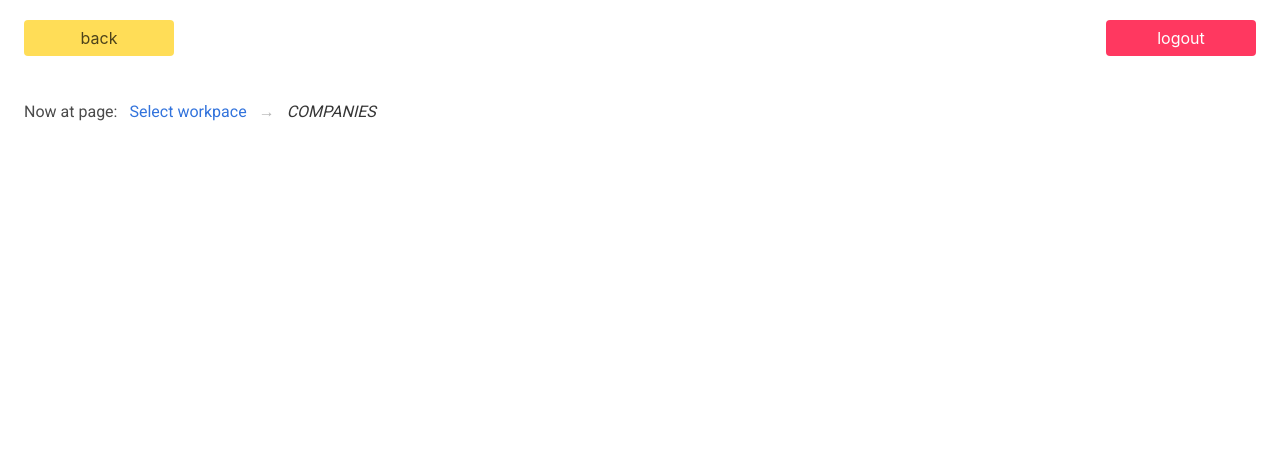
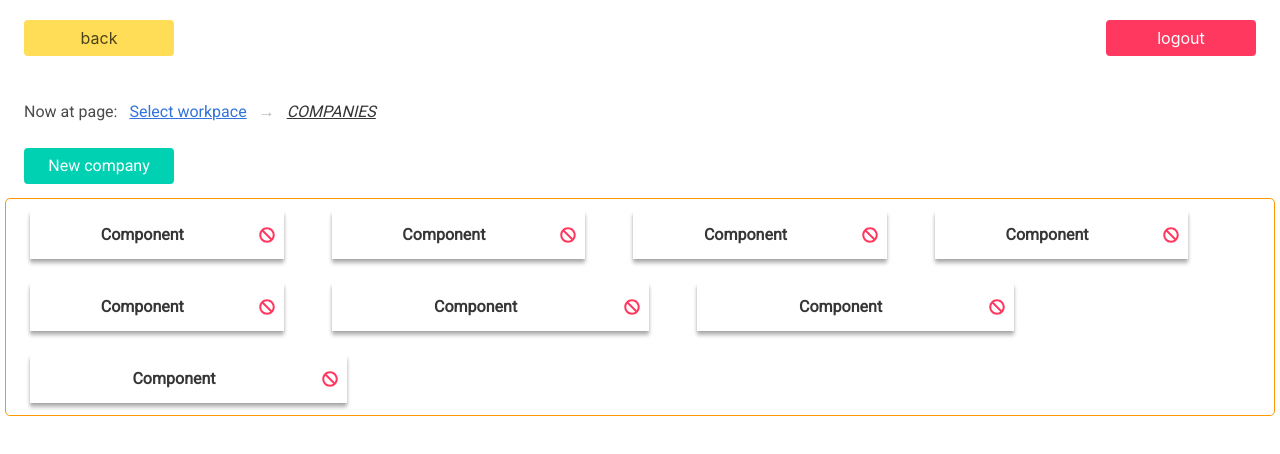
Before and after one commit to lunaticSKE12/Able-and-Primpton, an Electron app: page renderer/companies.html in a window 1280 px wide. Drawn offline with nearby package versions, Linux system fonts and the light colour scheme.

Commit message:
Edit company page
fixed other page looks

```diff
--- a/renderer/app.js
+++ b/renderer/app.js
@@ -1,5 +1,6 @@
 const { remote } = require('electron')
 const { BrowserWindow } = require('electron')
+const { dialog } = require('electron').remote
 
 let firebaseConfig = sercetKey;
 
@@ -10,6 +11,7 @@ console.log("asdawdsdad: "+firebaseConfig)
 
 // Make auth and firestore reference
 const auth = firebase.auth();
+
 
 function logout() {
   auth.signOut();
@@ -68,3 +70,20 @@ function signup() {
 function companies(){
   remote.getCurrentWindow().loadURL(`file://${__dirname}/companies.html`)
 }
+
+function deleteCard(){
+  dialog.showMessageBox(null, options, (response) => {
+    if(response === 1){
+      console.log('delete')
+    }
+  });
+}
+
+const options = {
+  type: 'question',
+  buttons: ['Cancel', 'Yes, please', 'No, thanks'],
+  defaultId: 2,
+  title: 'Question',
+  message: 'Do you want to do delete this?',
+  detail: 'this company will permanent deleted'
+};
--- a/renderer/companies.html
+++ b/renderer/companies.html
@@ -14,7 +14,7 @@
   <!-- Add Firebase products that you want to use -->
   <script src="https://www.gstatic.com/firebasejs/6.2.4/firebase-auth.js"></script>
   <script src="https://www.gstatic.com/firebasejs/6.2.4/firebase-firestore.js"></script>
-
+  <script type='text/javascript' src='config.js'></script>
   <script src="./app.js"></script>
 </head>
 
@@ -34,6 +34,119 @@
     </nav>
   </header>
 
+  <a class="button is-primary new-company">New company</a>
+  <br>
+
+  <div class="card-company">
+    <div class="cards column is-one-fifth">
+      <div class="cards-item">
+        <header class="card-header">
+          <p class="card-header-title is-centered">
+            Component
+          </p>
+          <span class="icon has-text-danger" onclick="deleteCard()">
+            <i class="fas fa-ban"></i>
+          </span>
+        </header>
+      </div>
+    </div>
+
+    <div class="cards column is-one-fifth">
+      <div class="cards-item">
+        <header class="card-header">
+          <p class="card-header-title is-centered">
+            Component
+          </p>
+          <span class="icon has-text-danger" onclick="deleteCard()">
+            <i class="fas fa-ban"></i>
+          </span>
+        </header>
+      </div>
+
+    </div>
+
+    <div class="cards column is-one-fifth">
+      <div class="cards-item">
+        <header class="card-header">
+          <p class="card-header-title is-centered">
+            Component
+          </p>
+          <span class="icon has-text-danger" onclick="deleteCard()">
+            <i class="fas fa-ban"></i>
+          </span>
+        </header>
+      </div>
+
+    </div>
+
+    <div class="cards column is-one-fifth">
+      <div class="cards-item">
+        <header class="card-header">
+          <p class="card-header-title is-centered">
+            Component
+          </p>
+          <span class="icon has-text-danger" onclick="deleteCard()">
+            <i class="fas fa-ban"></i>
+          </span>
+        </header>
+      </div>
+
+    </div>
+
+    <div class="cards column is-one-fifth">
+      <div class="cards-item">
+        <header class="card-header">
+          <p class="card-header-title is-centered">
+            Component
+          </p>
+          <span class="icon has-text-danger" onclick="deleteCard()">
+            <i class="fas fa-ban"></i>
+          </span>
+        </header>
+      </div>
+    </div>
+
+    <div class="cards column is-3">
+      <div class="cards-item">
+        <header class="card-header">
+          <p class="card-header-title is-centered">
+            Component
+          </p>
+          <span class="icon has-text-danger" onclick="deleteCard()">
+            <i class="fas fa-ban"></i>
+          </span>
+        </header>
+      </div>
+    </div>
+
+    <div class="cards column is-3">
+      <div class="cards-item">
+        <header class="card-header">
+          <p class="card-header-title is-centered">
+            Component
+          </p>
+          <span class="icon has-text-danger" onclick="deleteCard()">
+            <i class="fas fa-ban"></i>
+          </span>
+        </header>
+      </div>
+    </div>
+
+    <div class="cards column is-3">
+      <div class="cards-item">
+        <header class="card-header">
+          <p class="card-header-title is-centered">
+            Component
+          </p>
+          <span class="icon has-text-danger" onclick="deleteCard()">
+            <i class="fas fa-ban"></i>
+          </span>
+        </header>
+      </div>
+    </div>
+
+  </div>
+
 </body>
 
 </html>
--- a/renderer/main.css
+++ b/renderer/main.css
@@ -60,8 +60,8 @@ body {
   margin-bottom: 24px;
 }
 
-.card:hover {
-  box-shadow: 0 8px 16px 0 rgba(0,0,0,0.2);
+.card-image:hover {
+  box-shadow: 0px 6px 10px 0px rgba(0,0,0,0.3);
 }
 
 .card-image{
@@ -91,7 +91,6 @@ header{
 
 #back{
   margin-left: 24px;
-  margin-right: 24px;
 }
 
 .breadcrumb{
@@ -101,3 +100,36 @@ header{
 .navbar{
   display: inline-flex;
 }
+
+.breadcrumb ul li a{
+  text-decoration: underline;
+}
+
+.cards{
+  padding: 0px;
+  margin: 12px 24px 12px 24px ;
+}
+
+.cards-item{
+  box-shadow: 0px 4px 4px 0px rgba(0,0,0,0.3);
+}
+
+.icon{
+  margin-right: 5px;
+  margin-top: auto;
+  margin-bottom: auto;
+}
+
+.new-company{
+  margin: 0 24px 0 24px;
+}
+
+.card-company{
+  display: flex;
+  flex-wrap: wrap;
+  border-style: solid;
+  margin: 14px 5px 5px 5px;
+  border-width: 1px;
+  border-radius: 5px;
+  border-color:#FF9800;
+}
```
Also changed, not shown: renderer/home.html (+5 -5 lines).
